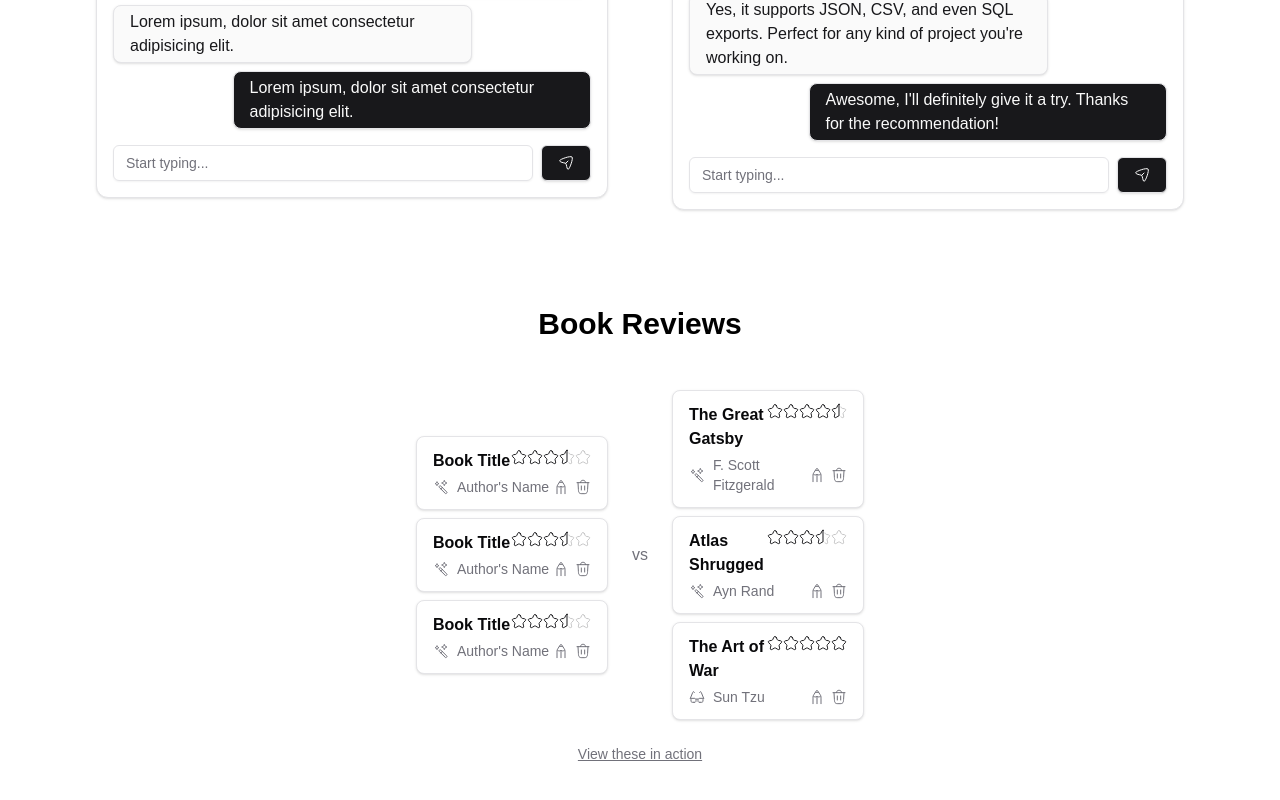
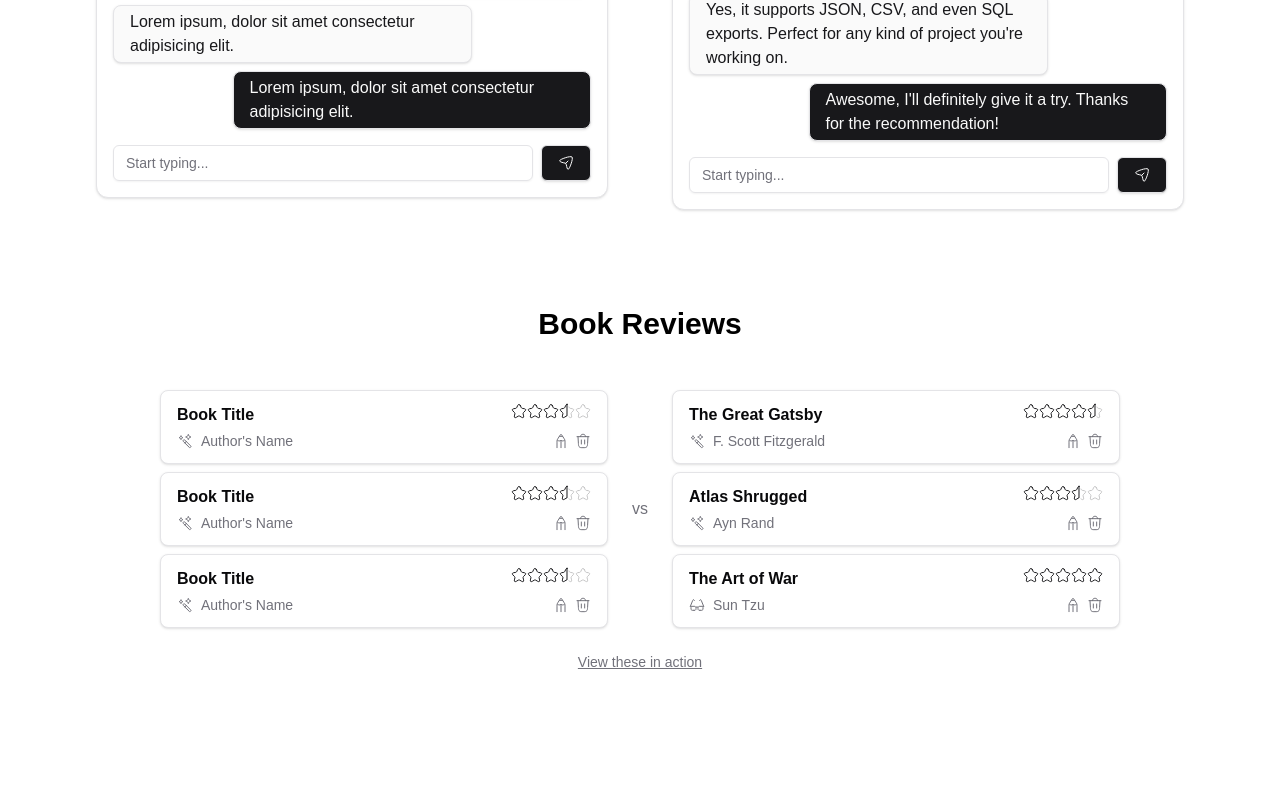
Before and after one commit to SamwelZimmer/power-of-placeholders, a Next.js app: page / in a window 1280 px wide. Shown: the part 1636-2436 px from the top of the page. After the commit the page ends 2356 px from the top, so only its background shows below. Built offline with nearby package versions, Linux system fonts and the light colour scheme.

Commit message:
some more small issues

```diff
--- a/src/components/examples/Books.tsx
+++ b/src/components/examples/Books.tsx
@@ -4,7 +4,7 @@ import { BookItem } from "@/lib/types";
 export default function Books({ books }: { books: BookItem[] }) {
   const limitedBooks = books.slice(0, 3);
   return (
-    <div className="flex flex-col gap-2 w-full">
+    <div className="flex flex-col gap-2 min-w-full">
       {limitedBooks.map((book, i) => (
         <BookCard key={i} data={book} />
       ))}
--- a/src/components/providers/books-provider.tsx
+++ b/src/components/providers/books-provider.tsx
@@ -66,9 +66,9 @@ export const BooksProvider = ({
   if (searchQuery) {
     filteredBooks = filteredBooks.filter(
       (book) =>
-        book.title.toLowerCase().includes(searchQuery) ||
-        book.author.toLowerCase().includes(searchQuery) ||
-        book.description?.toLowerCase().includes(searchQuery)
+        book.title.toLowerCase().includes(searchQuery.toLowerCase()) ||
+        book.author.toLowerCase().includes(searchQuery.toLowerCase()) ||
+        book.description?.toLowerCase().includes(searchQuery.toLowerCase())
     );
   }
 
```
Also changed, not shown: 1 other file (tests, documents, lock files or other folders).
